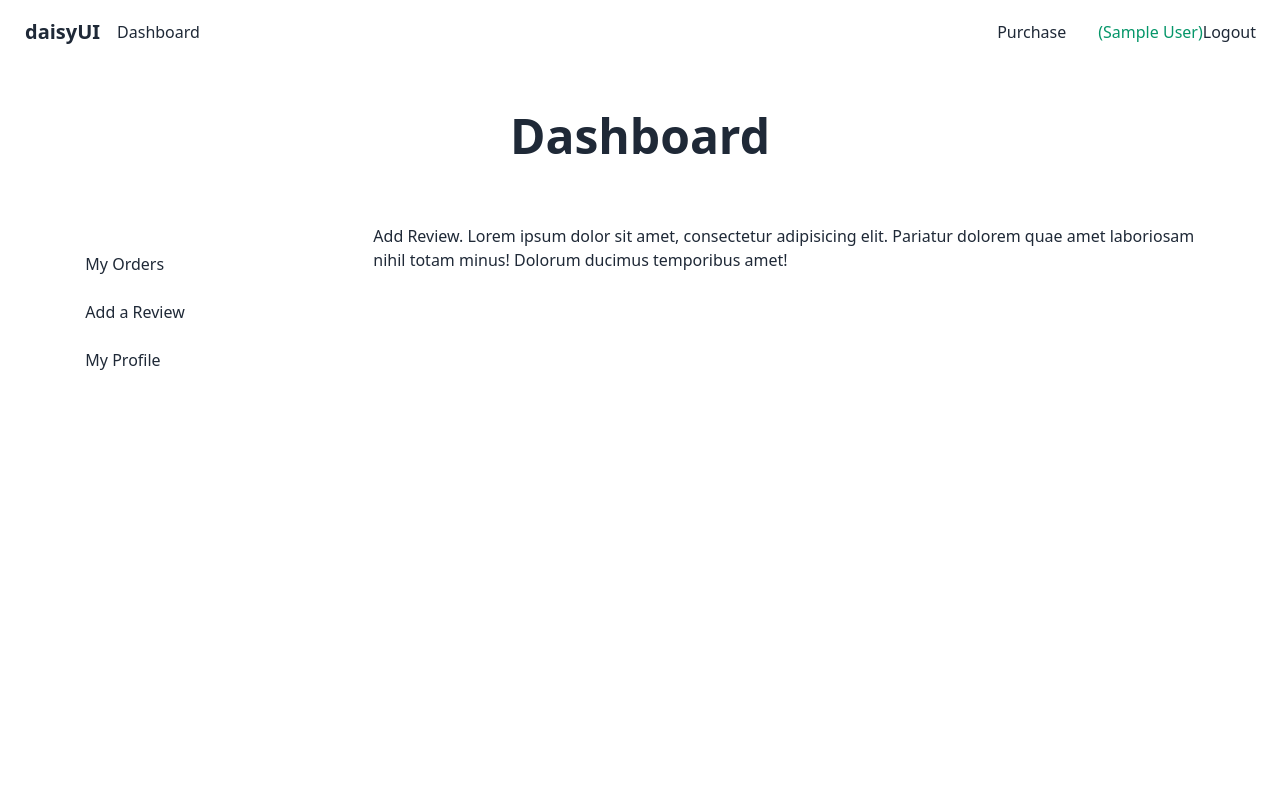
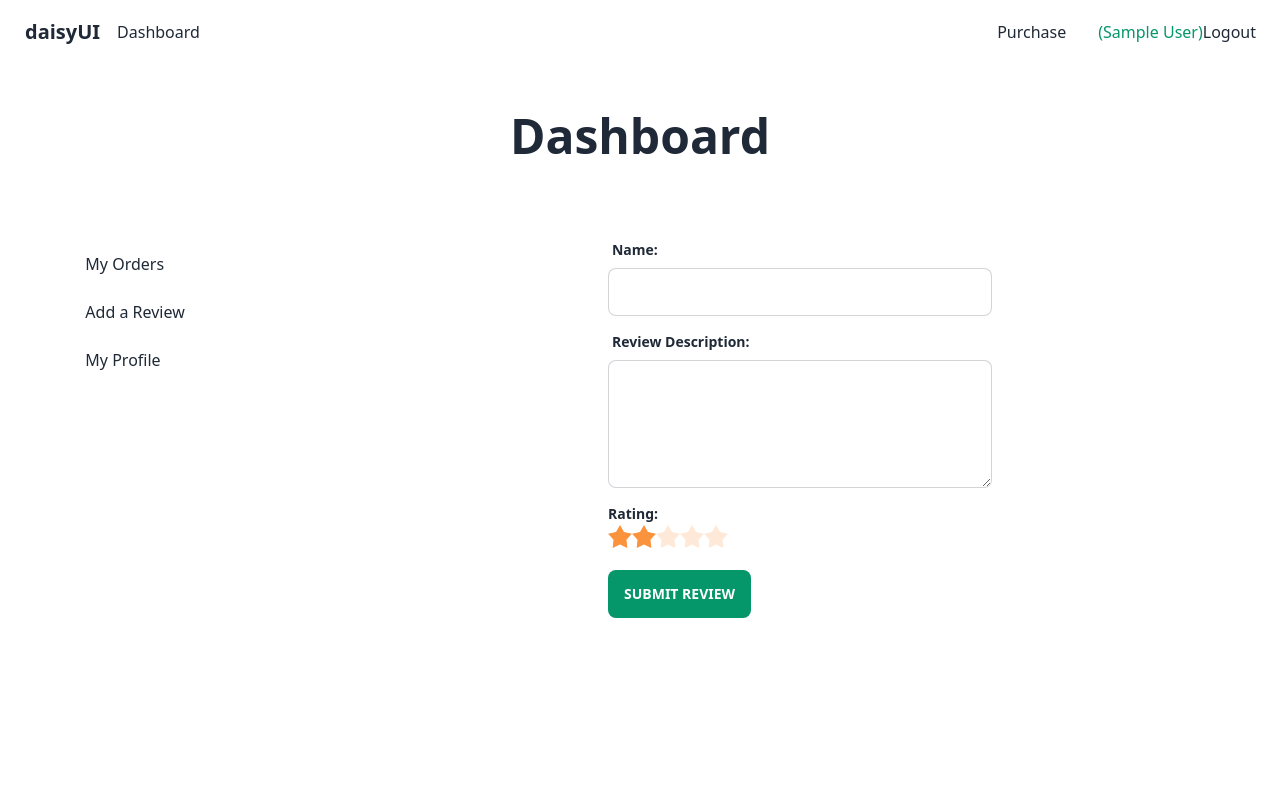
Before and after one commit to CoderKawsar/manufacture-management-client, a React (Create React App) app: page /dashboard/add-review in a window 1280 px wide. Shown: the top 800 px of the page. Built offline with nearby package versions, Linux system fonts and the light colour scheme; no server answers; sample sign-in values are in the browser's storage.

Commit message:
Review  posting done

```diff
--- a/src/pages/AddReview/AddReview.js
+++ b/src/pages/AddReview/AddReview.js
@@ -1,13 +1,79 @@
-import React from "react";
+import axios from "axios";
+import React, { useState } from "react";
+import { toast } from "react-toastify";
 
 const AddReview = () => {
+  const [rating, setRating] = useState({});
+  const handleReviewSubmit = (event) => {
+    event.preventDefault();
+    const name = event.target.name.value;
+    const review = event.target.review.value;
+    axios.post("http://localhost:5000/reviews", { name, rating, review });
+    event.target.reset();
+    toast("Review Submitted!");
+  };
   return (
     <div>
-      <p>
-        Add Review. Lorem ipsum dolor sit amet, consectetur adipisicing elit.
-        Pariatur dolorem quae amet laboriosam nihil totam minus! Dolorum ducimus
-        temporibus amet!
-      </p>
+      <form className="w-96" onSubmit={handleReviewSubmit}>
+        <div className="form-control mt-2">
+          <label className="label">
+            <span className="label-text font-semibold">Name:</span>
+          </label>
+          <input type="text" name="name" className="input input-bordered" />
+        </div>
+        <div className="form-control mt-2">
+          <label className="label">
+            <span className="label-text font-semibold">
+              Review Description:{" "}
+            </span>
+          </label>
+          <textarea
+            type="text"
+            name="review"
+            className="input input-bordered h-32"
+          />
+        </div>
+        <p className="label-text font-semibold mt-4">Rating: </p>
+        <div className="rating">
+          <input
+            type="radio"
+            name="rating-2"
+            className="mask mask-star-2 bg-[#fb923c]"
+            onClick={() => setRating(1)}
+          />
+          <input
+            type="radio"
+            name="rating-2"
+            className="mask mask-star-2 bg-[#fb923c]"
+            defaultChecked
+            onClick={() => setRating(2)}
+          />
+          <input
+            type="radio"
+            name="rating-2"
+            className="mask mask-star-2 bg-[#fb923c]"
+            onClick={() => setRating(3)}
+          />
+          <input
+            type="radio"
+            name="rating-2"
+            className="mask mask-star-2 bg-[#fb923c]"
+            onClick={() => setRating(4)}
+          />
+          <input
+            type="radio"
+            name="rating-2"
+            className="mask mask-star-2 bg-[#fb923c]"
+            onClick={() => setRating(5)}
+          />
+        </div>
+        <br />
+        <input
+          type="submit"
+          className="btn bg-siteColor mt-4 mb-8 border-0"
+          value="Submit Review"
+        />
+      </form>
     </div>
   );
 };
--- a/src/pages/MyProfile/MyProfile.js
+++ b/src/pages/MyProfile/MyProfile.js
@@ -35,7 +35,7 @@ const MyProfile = () => {
   };
   return (
     <div>
-      <img src={user?.photoURL} alt="" />
+      <img className="mx-auto rounded-full" src={user?.photoURL} alt="" />
       <h5 className="text-center font-semibold text-3xl">
         {user?.displayName}
       </h5>
```
